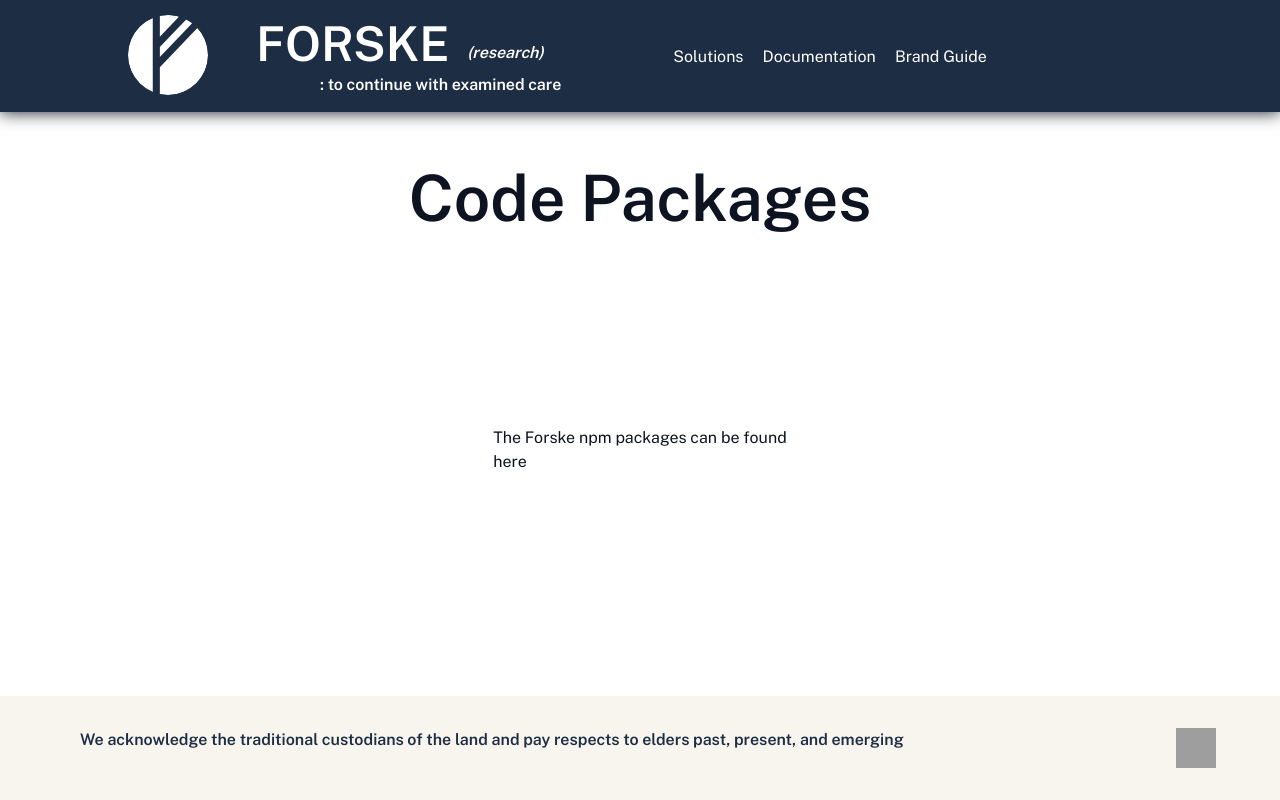
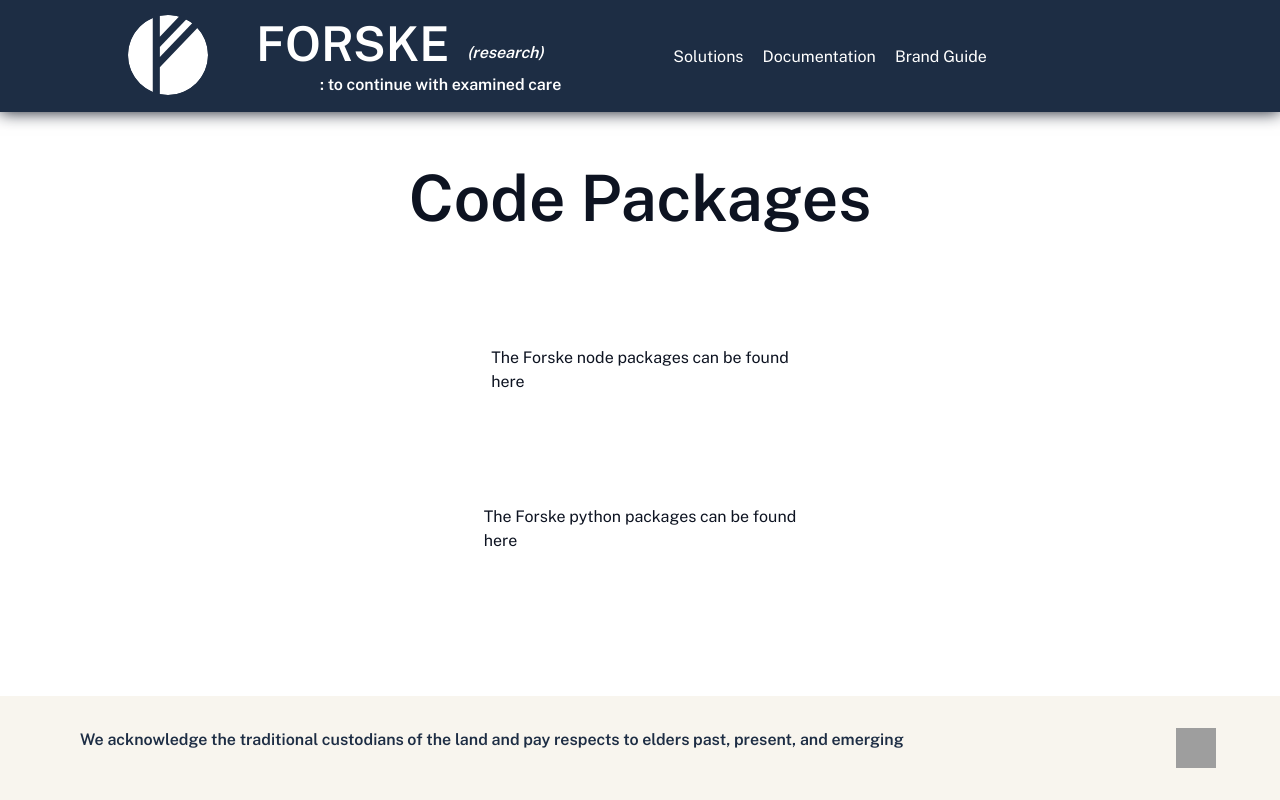
Before and after one commit to forske-org/forske-consulting, a Next.js app: page /code-packages in a window 1280 px wide. Built offline with nearby package versions, Linux system fonts and the light colour scheme; no server answers; grey boxes are pictures that could not be loaded.

Commit message:
Updated code packages page

```diff
--- a/src/app/code-packages/page.tsx
+++ b/src/app/code-packages/page.tsx
@@ -4,8 +4,8 @@ export default async function Page () {
     return (
         <Fragment>
             <h1>Code Packages</h1>
-            <p>The Forske npm packages can be found <a href='https://www.npmjs.com/search?q=%40forske' target='_blank'>here</a></p>
-
+            <p>The Forske node packages can be found <a href='https://www.npmjs.com/search?q=%40forske' target='_blank'>here</a></p>
+            <p>The Forske python packages can be found <a href='https://www.pypi.org' target='_blank'>here</a></p>
         </Fragment>
     )
 }
```
